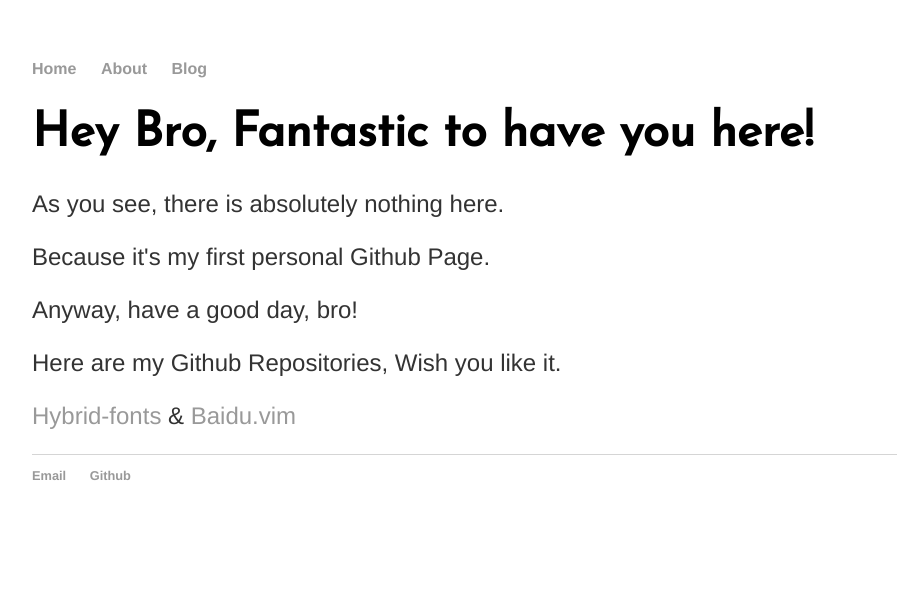
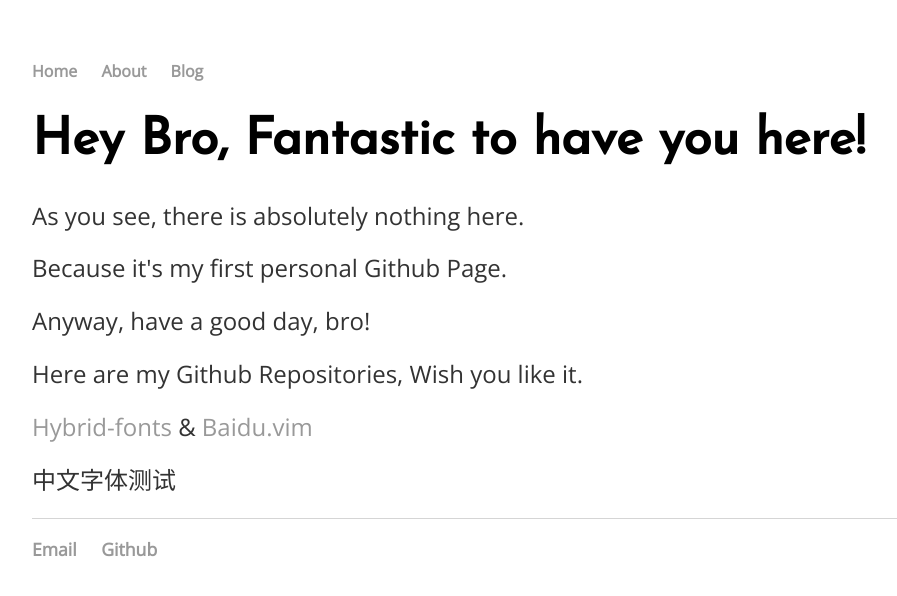
Before and after one commit to m8524769/m8524769.github.io, a Jekyll site: the page built from index.html, in a window 1280 px wide. Shown: the top 596 px of the page, without its empty margins (160-1057 px from the left). Built offline with Jekyll 4.4.1, drawn with Linux system fonts in a browser that asks for light colours.

Commit message:
Change a little about the homepage

```diff
--- a/_config.yml
+++ b/_config.yml
@@ -1,2 +1,2 @@
-title: m8524769 | Github Page
+title: yk | Github Page
 email: m8524769@163.com
--- a/_layouts/default.html
+++ b/_layouts/default.html
@@ -1,10 +1,11 @@
 <!DOCTYPE html>
-<html lang="en-us">
+<html lang="en">
 
 <head>
 	<title>{{ page.title }}</title>
+	<link href="https://fonts.googleapis.com/css?family=Josefin+Sans" rel="stylesheet">
+	<link href="https://fonts.googleapis.com/css?family=Open+Sans" rel="stylesheet">
 	<!-- link to main stylesheet -->
-	<link href="https://fonts.googleapis.com/css?family=Josefin+Sans" rel="stylesheet">
 	<link rel="stylesheet" type="text/css" href="/css/main.css">
 </head>
 
--- a/css/main.css
+++ b/css/main.css
@@ -4,12 +4,11 @@ body {
 }
 
 nav ul, footer ul {
-    font-family:'Helvetica', 'Arial', sans-serif;
+    font-family:'Open Sans', sans-serif;
     padding: 0px;
     list-style: none;
     font-weight: bold;
 }
-
 nav ul li, footer ul li {
     display: inline;
     margin-right: 20px;
@@ -19,18 +18,17 @@ a {
     text-decoration: none;
     color: #999;
 }
-
 a:hover {
     text-decoration: underline;
 }
 
 h1 {
     font-family: 'Josefin Sans', sans-serif;
-    font-size: 3em;
+    font-size: 3.2em;
 }
 
 p {
-    font-family:'Helvetica', 'Arial', sans-serif;
+    font-family:'Open Sans', 'HYQiHei-55S', sans-serif;
     font-size: 1.5em;
     line-height: 1.2em;
     color: #333;
@@ -38,14 +36,13 @@ p {
 
 footer {
     border-top: 1px solid #d5d5d5;
-    font-size: .8em;
+    font-size: 1.1em;
 }
 
 ul.posts {
     margin: 20px auto 40px;
     font-size: 1.5em;
 }
-
 ul.posts li {
     list-style: none;
 }
--- a/index.html
+++ b/index.html
@@ -10,6 +10,7 @@ title: m8524769's Github Page
 	<p>Anyway, have a good day, bro!</p>
 	<p>Here are my Github Repositories, Wish you like it.</p>
 	<p><a href="/Hybrid-fonts">Hybrid-fonts</a> & <a href="/Baidu.vim">Baidu.vim</a>
+	<p>中文字体测试</p>
 	</p>
 </div>
 <!-- /.blurb -->
```
Also changed, not shown: other parts of index.html (+1 -1 lines), README.md.
